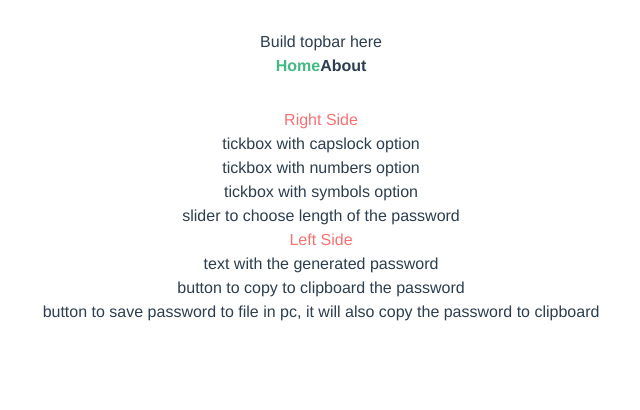
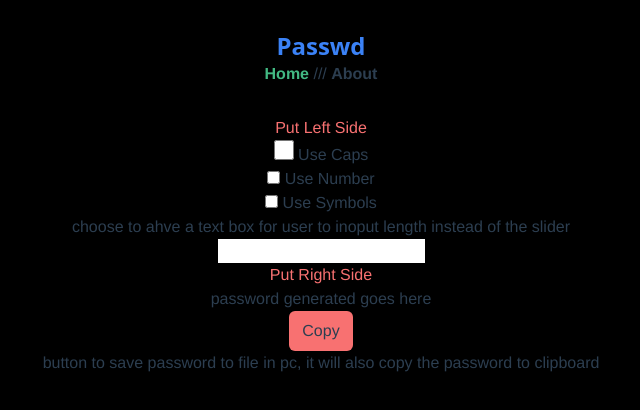
Before and after one commit to 2EASY2DO/Passwd, a Vue app: page / in a window 1280 px wide. Shown: the top 410 px of the page, without its empty margins (319-959 px from the left). Built offline with nearby package versions, Linux system fonts and the light colour scheme.

Commit message:
started working in UI making the html for the Home page, tried using vue/custom-form, broke the whole thing

```diff
--- a/package.json
+++ b/package.json
@@ -16,8 +16,9 @@
     "@tailwindcss/postcss7-compat": "^2.0.2",
     "autoprefixer": "^9",
     "core-js": "^3.6.5",
+    "noop": "^0.2.2",
     "postcss": "^7",
-    "tailwindcss": "npm:@tailwindcss/postcss7-compat@^2.0.2",
+    "tailwindcss": "npm:@tailwindcss/postcss7-compat",
     "vue": "^3.0.0",
     "vue-router": "^4.0.0-0"
   },
--- a/src/App.vue
+++ b/src/App.vue
@@ -1,13 +1,25 @@
 <template>
   <div id="nav">
-    <h1>Build topbar here</h1>
-    <router-link to="/">Home</router-link>
-    <router-link to="/about">About</router-link>
+    <TopBar></TopBar>
   </div>
   <router-view/>
 </template>
 
+<script>
+import TopBar from './components/TopBar.vue'
+
+export default {
+  components: {
+   TopBar
+  }
+}
+</script>
+
 <style>
+body {
+ background-color: black;
+}
+
 #app {
   font-family: Avenir, Helvetica, Arial, sans-serif;
   -webkit-font-smoothing: antialiased;
--- /dev/null
+++ b/src/components/TopBar.vue
@@ -0,0 +1,17 @@
+<template>
+ <div class="rounded-md">
+  <h1 class="text-blue-500 text-2xl font-sans font-bold">Passwd</h1>
+  <router-link to="/">Home</router-link> ///
+  <router-link to="/about">About</router-link>
+ </div>
+</template>
+
+<script>
+export default {
+ name: 'TopBar'
+}
+</script>
+
+<style>
+
+</style>
--- a/src/views/Home.vue
+++ b/src/views/Home.vue
@@ -1,20 +1,31 @@
 <template>
   <div class="home">
-    <h1 class="text-red-400">Right Side</h1>
-    <h1>tickbox with capslock option</h1>
-    <h1>tickbox with numbers option</h1>
-    <h1>tickbox with symbols option</h1>
-    <h1>slider to choose length of the password</h1>
-    <h1 class="text-red-400">Left Side</h1>
-    <h1>text with the generated password</h1>
-    <h1>button to copy to clipboard the password</h1>
+    <h1 class="text-red-400">Put Left Side</h1>
+    <div>
+      <div>
+        <input class="form-checkbox h-5 w-5 bg-orange-600" type="checkbox" id="caps" name="caps" value="caps">
+        <label for="caps"> Use Caps</label>
+      </div>
+      <div>
+        <input type="checkbox" id="numbers" name="numbers" value="numbers">
+        <label for="numbers"> Use Number</label>
+      </div>
+      <div>
+        <input type="checkbox" id="symbols" name="symbols" value="symbols">
+        <label for="symbols"> Use Symbols</label>
+      </div>
+    </div>
+    <h1>choose to ahve a text box for user to inoput length instead of the slider</h1>
+    <input type="text" id="length" name="length">
+    <h1 class="text-red-400">Put Right Side</h1>
+    <h1>password generated goes here</h1>
+    <button class="bg-red-400 rounded-md w-16 h-10 hover:bg-green-400 focus:bg-green-400 focus:ring-2 focus:outline-none focus:ring-red-400">Copy</button>
     <h1>button to save password to file in pc, it will also copy the password to clipboard</h1>
   </div>
 </template>
 
 <script>
 // @ is an alias to /src
-
 
 export default {
   name: 'Home',
--- a/tailwind.config.js
+++ b/tailwind.config.js
@@ -852,5 +852,7 @@ module.exports = {
     wordBreak: ['responsive'],
     zIndex: ['responsive', 'focus-within', 'focus'],
   },
-  plugins: [],
+  plugins: [
+
+  ],
 }
```
Also changed, not shown: 2 other files (tests, documents, lock files or other folders).
